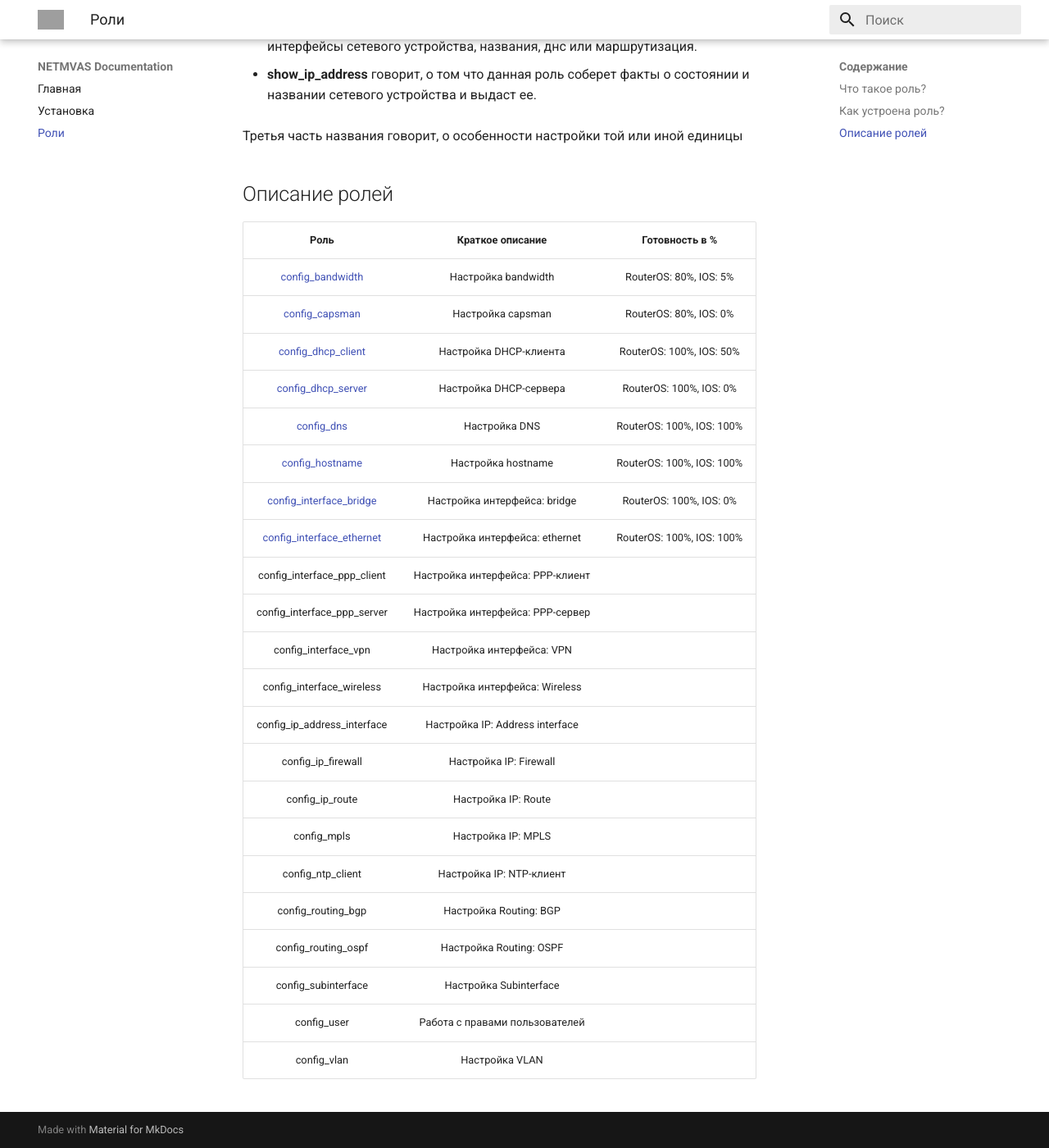
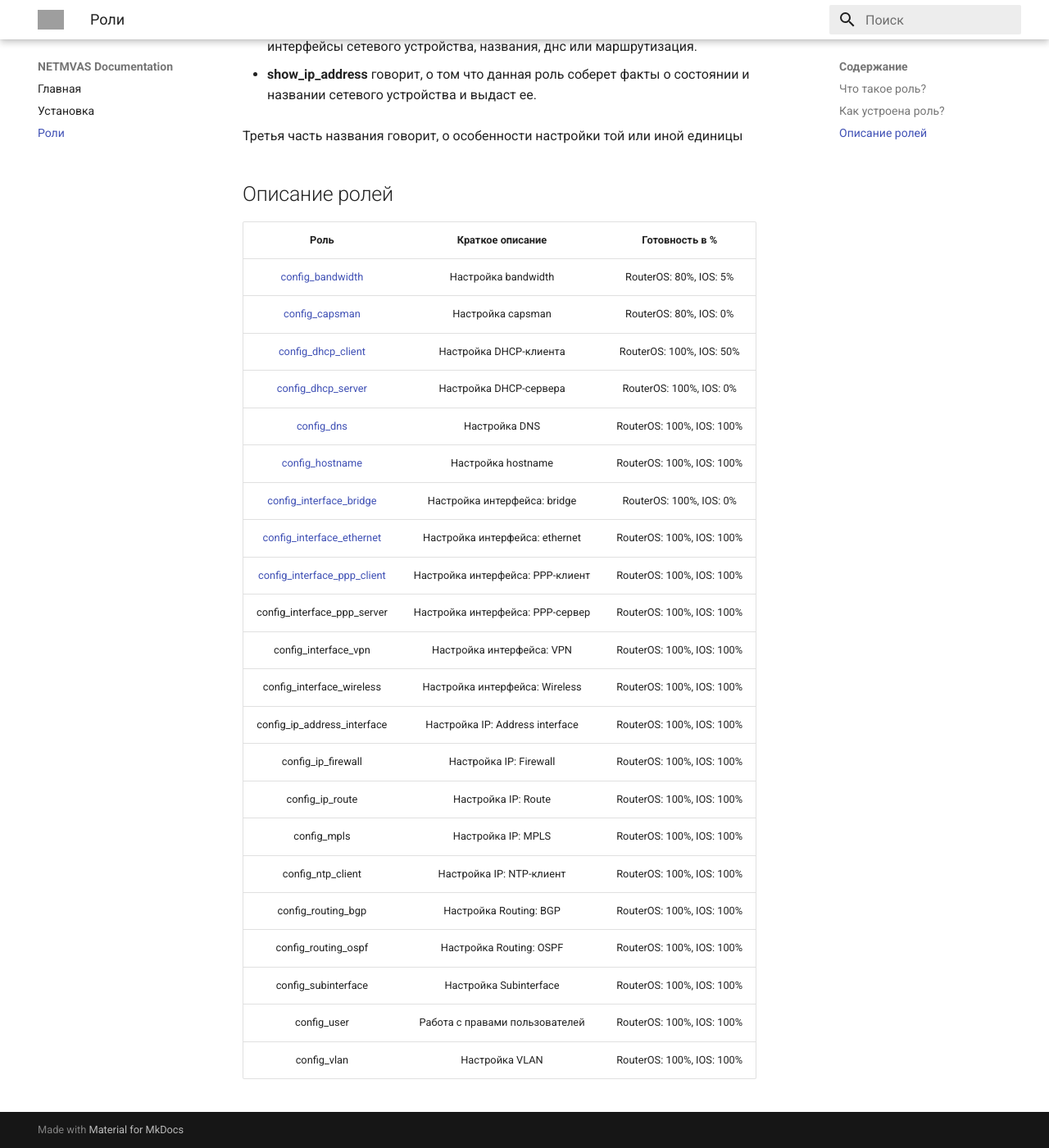
Before and after one commit to NETMVAS/NETMVAS.github.io, an MkDocs documentation site: the page built from docs/roles/index.md, in a window 1280 px wide and 1400 px high, scrolled down 471 px. Shown: the whole window at 82% size. Built offline with MkDocs 1.6.1 and Material for MkDocs 9.7.7, drawn with Linux system fonts in a browser that asks for light colours; grey boxes are pictures that could not be loaded.

Commit message:
:gem: RouterOS interface ppp client added

```diff
--- a/docs/roles/index.md
+++ b/docs/roles/index.md
@@ -30,17 +30,17 @@
 |[config_hostname](hostname)|Настройка hostname|RouterOS: 100%, IOS: 100%|
 |[config_interface_bridge](interface_bridge)|Настройка интерфейса: bridge|RouterOS: 100%, IOS: 0%|
 |[config_interface_ethernet](interface_ether)|Настройка интерфейса: ethernet|RouterOS: 100%, IOS: 100%|
-|config_interface_ppp_client | Настройка интерфейса: PPP-клиент |                |
-|config_interface_ppp_server | Настройка интерфейса: PPP-сервер |                |
-|config_interface_vpn        | Настройка интерфейса: VPN        |                |
-|config_interface_wireless   | Настройка интерфейса: Wireless   |                |
-|config_ip_address_interface | Настройка IP: Address interface  |                |
-|config_ip_firewall          | Настройка IP: Firewall           |                |
-|config_ip_route             | Настройка IP: Route              |                |
-|config_mpls                 | Настройка IP: MPLS               |                |
-|config_ntp_client           | Настройка IP: NTP-клиент         |                |
-|config_routing_bgp          | Настройка Routing: BGP           |                |
-|config_routing_ospf         | Настройка Routing: OSPF          |                |
-|config_subinterface         | Настройка Subinterface           |                |
-|config_user                 | Работа с правами пользователей   |                |
-|config_vlan                 | Настройка VLAN                   |                |
+|[config_interface_ppp_client](interface_pppclient)| Настройка интерфейса: PPP-клиент |RouterOS: 100%, IOS: 100%|
+|config_interface_ppp_server | Настройка интерфейса: PPP-сервер |RouterOS: 100%, IOS: 100%|
+|config_interface_vpn        | Настройка интерфейса: VPN        |RouterOS: 100%, IOS: 100%|
+|config_interface_wireless   | Настройка интерфейса: Wireless   |RouterOS: 100%, IOS: 100%|
+|config_ip_address_interface | Настройка IP: Address interface  |RouterOS: 100%, IOS: 100%|
+|config_ip_firewall          | Настройка IP: Firewall           |RouterOS: 100%, IOS: 100%|
+|config_ip_route             | Настройка IP: Route              |RouterOS: 100%, IOS: 100%|
+|config_mpls                 | Настройка IP: MPLS               |RouterOS: 100%, IOS: 100%|
+|config_ntp_client           | Настройка IP: NTP-клиент         |RouterOS: 100%, IOS: 100%|
+|config_routing_bgp          | Настройка Routing: BGP           |RouterOS: 100%, IOS: 100%|
+|config_routing_ospf         | Настройка Routing: OSPF          |RouterOS: 100%, IOS: 100%|
+|config_subinterface         | Настройка Subinterface           |RouterOS: 100%, IOS: 100%|
+|config_user                 | Работа с правами пользователей   |RouterOS: 100%, IOS: 100%|
+|config_vlan                 | Настройка VLAN                   |RouterOS: 100%, IOS: 100%|
```
Also changed, not shown: docs/roles/interface_pppclient.md (added, +165 -0 lines).
